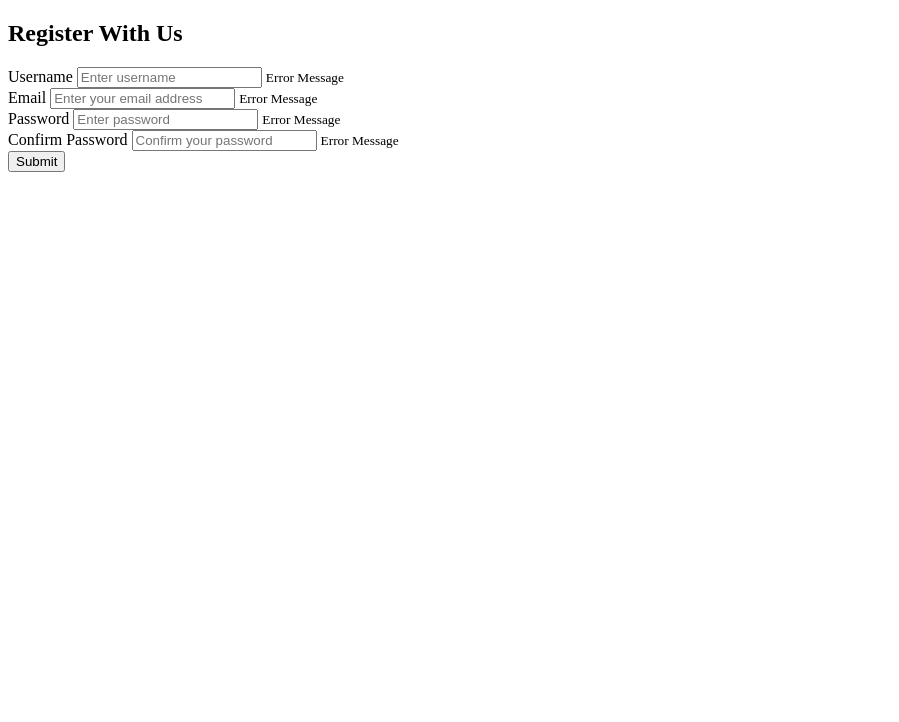
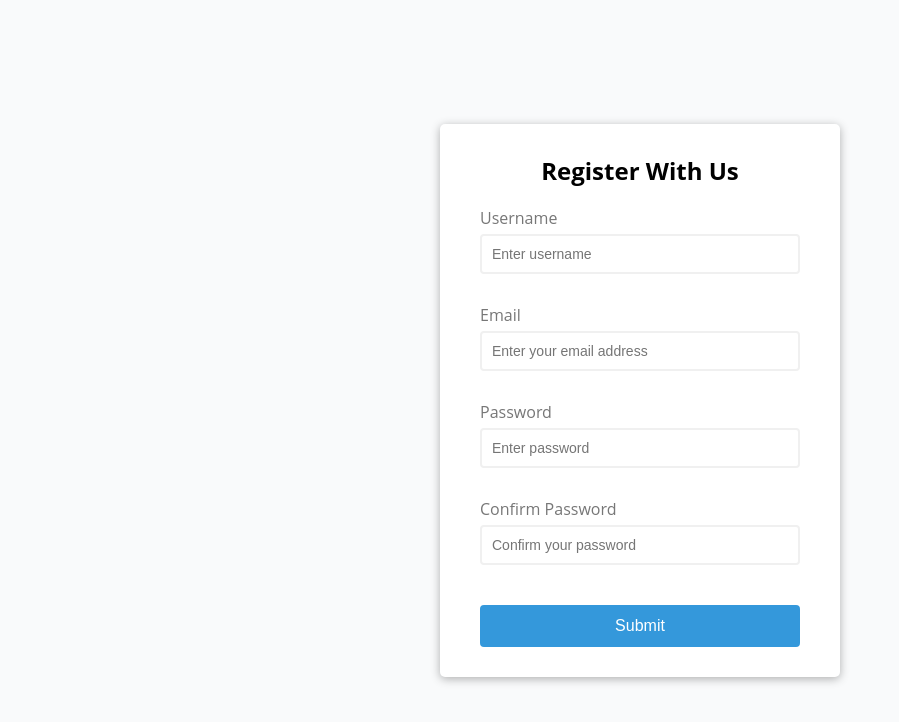
Before and after one commit to trevthedev777/Form-Validator, a plain HTML site: page index.html in a window 1280 px wide. Shown: the whole page, without its empty margins (0-899 px from the left). Drawn offline with Linux system fonts and the light colour scheme; the site is published under a folder, as on GitHub Pages, so addresses that start at the root find nothing; a web font is replaced by a local one.

Commit message:
Test Bug not connecting to stylesheet

```diff
--- a/index.html
+++ b/index.html
@@ -5,7 +5,7 @@
     <meta http-equiv="X-UA-Compatible" content="IE=edge">
     <meta name="viewport" content="width=device-width, initial-scale=1.0">
     <!-- Stylesheet -->
-    <link rel="stylesheet" href="/assets/css/style.css">
+    <link rel="stylesheet" href="./assets/css/style.css">
     <title>Form Validator App</title>
 </head>
 <body>
@@ -67,6 +67,6 @@
         </form>
     </div>
     <!-- JavaScript -->
-    <script src="/assets/js/app.js"></script>
+    <script src="./assets/js/app.js"></script>
 </body>
 </html>
```
